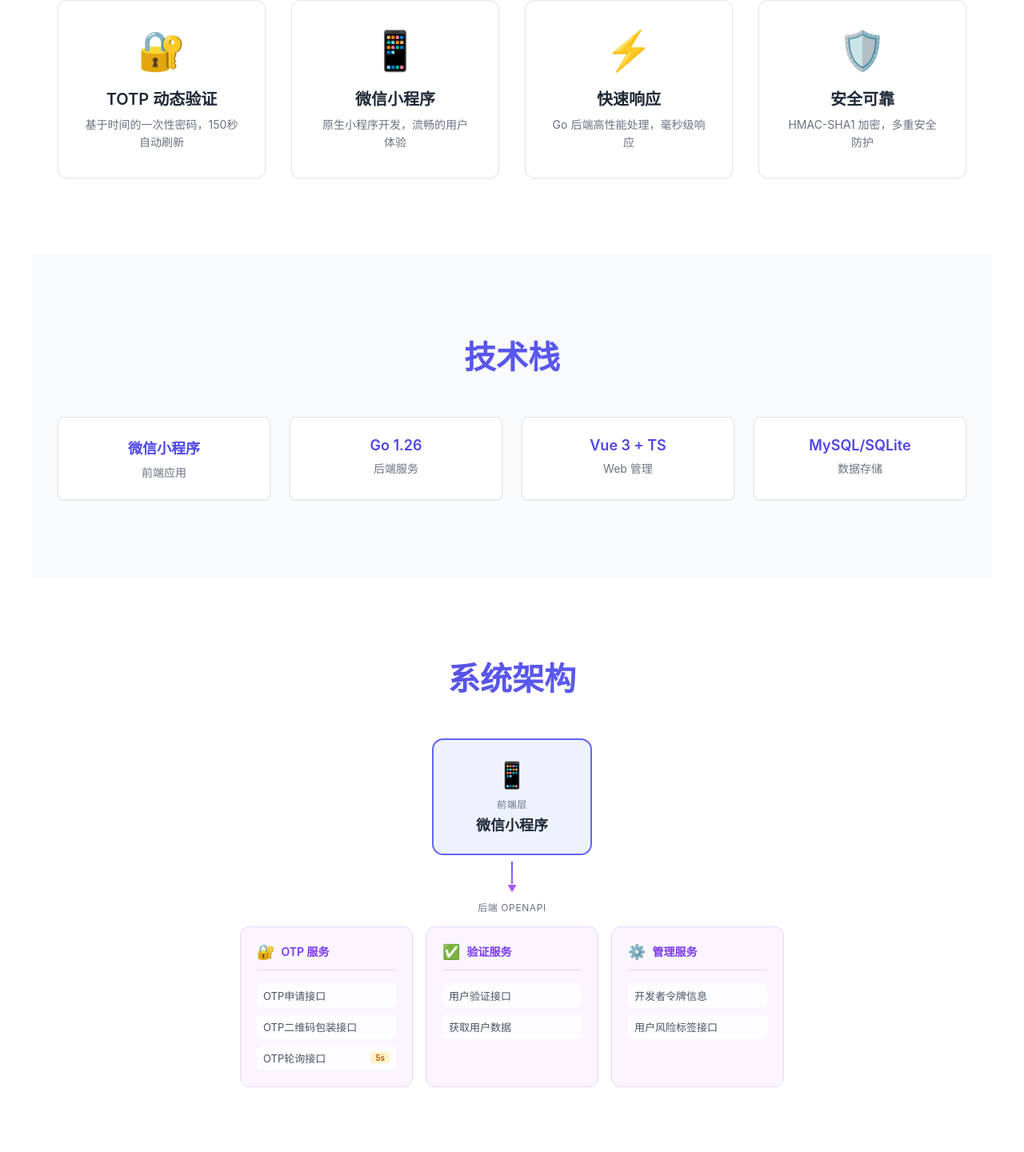
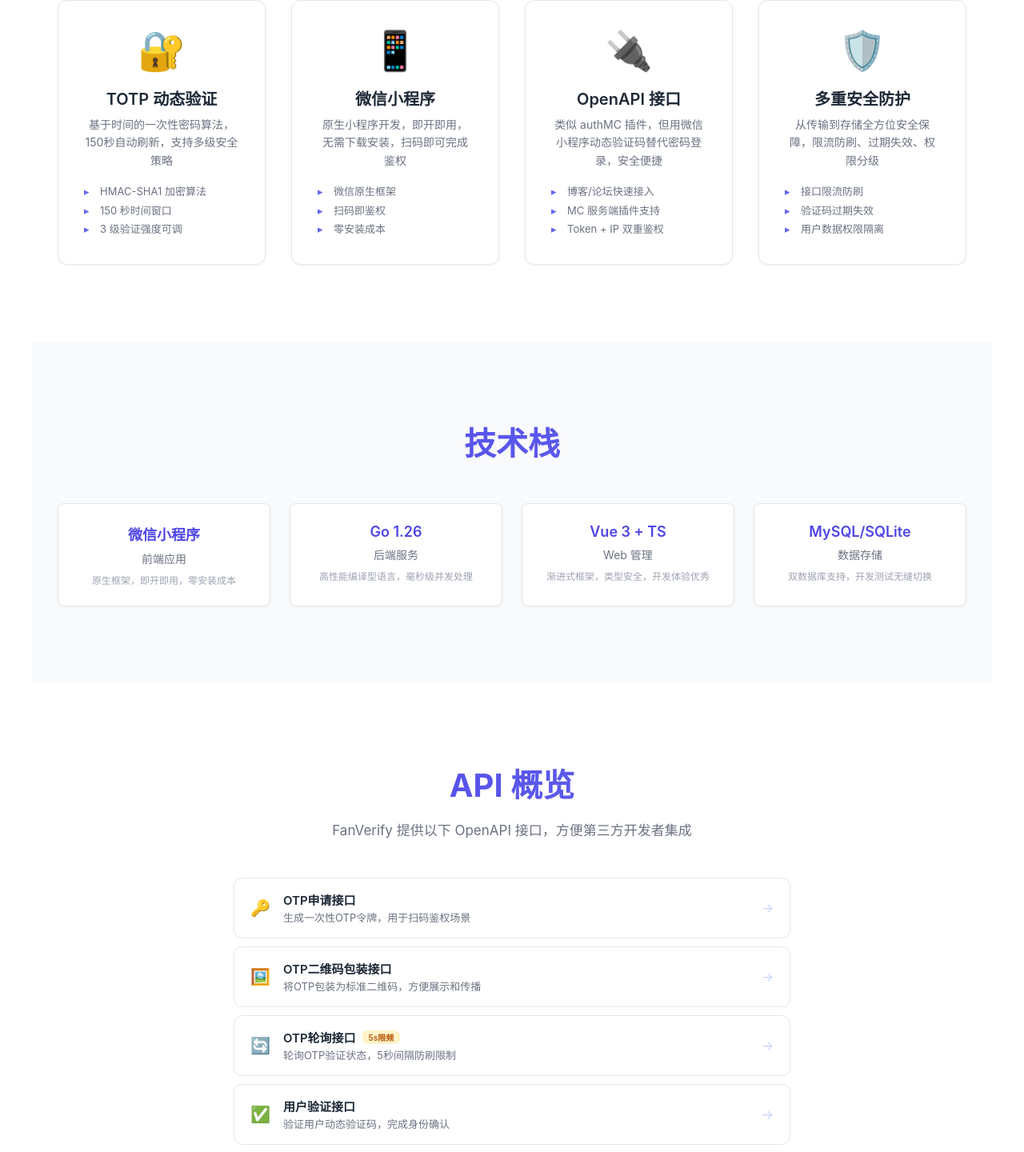
Before and after one commit to xiaofanforfabric/FanVerify, a Vue app in the folder web/: page / in a window 1280 px wide. Shown: the part 1060-2500 px from the top of the page at 80% size. Built offline with nearby package versions, Linux system fonts and the light colour scheme.

Commit message:
修改更详细的官网

```diff
--- a/web/index.html
+++ b/web/index.html
@@ -5,7 +5,7 @@
     <link rel="icon" type="image/png" href="/logo.png" />
     <meta name="viewport" content="width=device-width, initial-scale=1.0" />
     <title>FanVerify - 微信小程序2FA鉴权</title>
-    <meta name="description" content="基于微信小程序的双因素身份验证解决方案" />
+    <meta name="description" content="用微信小程序动态验证码替代密码登录。类似authMC插件，适用于个人博客、论坛、Minecraft服务器的2FA登录认证系统" />
   </head>
   <body>
     <div id="app"></div>
--- a/web/src/components/HelloWorld.vue
+++ b/web/src/components/HelloWorld.vue
@@ -35,30 +35,58 @@ const features = [
   {
     icon: '🔐',
     title: 'TOTP 动态验证',
-    desc: '基于时间的一次性密码，150秒自动刷新'
+    desc: '基于时间的一次性密码算法，150秒自动刷新，支持多级安全策略',
+    points: ['HMAC-SHA1 加密算法', '150 秒时间窗口', '3 级验证强度可调']
   },
   {
     icon: '📱',
     title: '微信小程序',
-    desc: '原生小程序开发，流畅的用户体验'
+    desc: '原生小程序开发，即开即用，无需下载安装，扫码即可完成鉴权',
+    points: ['微信原生框架', '扫码即鉴权', '零安装成本']
   },
   {
-    icon: '⚡',
-    title: '快速响应',
-    desc: 'Go 后端高性能处理，毫秒级响应'
+    icon: '🔌',
+    title: 'OpenAPI 接口',
+    desc: '类似 authMC 插件，但用微信小程序动态验证码替代密码登录，安全便捷',
+    points: ['博客/论坛快速接入', 'MC 服务端插件支持', 'Token + IP 双重鉴权']
   },
   {
     icon: '🛡️',
-    title: '安全可靠',
-    desc: 'HMAC-SHA1 加密，多重安全防护'
+    title: '多重安全防护',
+    desc: '从传输到存储全方位安全保障，限流防刷、过期失效、权限分级',
+    points: ['接口限流防刷', '验证码过期失效', '用户数据权限隔离']
   }
 ]
 
 const techStack = [
-  { name: '微信小程序', desc: '前端应用' },
-  { name: 'Go 1.26', desc: '后端服务' },
-  { name: 'Vue 3 + TS', desc: 'Web 管理' },
-  { name: 'MySQL/SQLite', desc: '数据存储' }
+  { name: '微信小程序', desc: '前端应用', detail: '原生框架，即开即用，零安装成本' },
+  { name: 'Go 1.26', desc: '后端服务', detail: '高性能编译型语言，毫秒级并发处理' },
+  { name: 'Vue 3 + TS', desc: 'Web 管理', detail: '渐进式框架，类型安全，开发体验优秀' },
+  { name: 'MySQL/SQLite', desc: '数据存储', detail: '双数据库支持，开发测试无缝切换' }
+]
+
+const apiDocs = [
+  { icon: '🔑', name: 'OTP申请接口', desc: '生成一次性OTP令牌，用于扫码鉴权场景', doc: 'https://doc.fanverify.cn/485863981e0.md' },
+  { icon: '🖼️', name: 'OTP二维码包装接口', desc: '将OTP包装为标准二维码，方便展示和传播', doc: 'https://doc.fanverify.cn/485907612e0.md' },
+  { icon: '🔄', name: 'OTP轮询接口', desc: '轮询OTP验证状态，5秒间隔防刷限制', doc: 'https://doc.fanverify.cn/485907646e0.md', tag: '5s限频' },
+  { icon: '✅', name: '用户验证接口', desc: '验证用户动态验证码，完成身份确认', doc: 'https://doc.fanverify.cn/486499010e0.md' },
+  { icon: '📋', name: '获取用户数据', desc: '获取已验证用户的信息，权限隔离防滥用', doc: 'https://doc.fanverify.cn/487111702e0.md' },
+  { icon: 'ℹ️', name: '开发者令牌信息', desc: '查询开发者自身令牌的统计和状态信息', doc: 'https://doc.fanverify.cn/487762584e0.md' },
+  { icon: '🏷️', name: '用户风险标签接口', desc: '给用户打风险标签，需要消耗有效验证次数', doc: 'https://doc.fanverify.cn/488453042e0.md' }
+]
+
+const useCases = [
+  { icon: '📝', title: '个人博客用户登录', desc: '替代传统密码登录，用户用微信小程序获取动态验证码即可登录你的博客' },
+  { icon: '💬', title: '论坛会员登录', desc: '论坛接入 FanVerify，会员凭微信 2FA 动态码登录，告别密码泄露风险' },
+  { icon: '⛏️', title: 'Minecraft 服务器登录', desc: '类似 authMC 插件，但用微信小程序动态验证码代替密码输入，防破解防盗号' },
+  { icon: '🔐', title: '任何网站/应用的登录认证', desc: '通用的 2FA 登录方案，只需对接 OpenAPI 即可用微信动态码替代密码' }
+]
+
+const flowSteps = [
+  { step: '1', title: '用户请求登录', desc: '用户在博客/论坛/MC 服务器发起登录请求' },
+  { step: '2', title: '生成 OTP 二维码', desc: '服务端调用 OpenAPI 生成一次性 OTP 令牌并展示二维码' },
+  { step: '3', title: '微信扫码获取验证码', desc: '用户打开微信小程序，扫码后获取 150 秒有效的动态验证码' },
+  { step: '4', title: '输入动态码完成登录', desc: '用户将验证码提交到网站/MC 服务器，完成身份验证并登录' }
 ]
 </script>
 
@@ -78,8 +106,8 @@ const techStack = [
           <h1 class="brand-name">FanVerify</h1>
         </div>
 
-        <p class="tagline">微信小程序2FA鉴权</p>
-        <p class="subtitle">基于微信小程序的双因素身份验证解决方案</p>
+        <p class="tagline">个人博客 · 论坛 · Minecraft 服务器</p>
+        <p class="subtitle">用微信小程序动态验证码替代密码登录——像 authMC 一样简单，比密码更安全</p>
 
         <!-- Demo Card -->
         <div class="demo-card">
@@ -133,6 +161,9 @@ const techStack = [
           <div class="feature-icon">{{ feature.icon }}</div>
           <h3 class="feature-title">{{ feature.title }}</h3>
           <p class="feature-desc">{{ feature.desc }}</p>
+          <ul class="feature-points">
+            <li v-for="point in feature.points" :key="point">{{ point }}</li>
+          </ul>
         </div>
       </div>
     </section>
@@ -145,6 +176,57 @@ const techStack = [
         <div v-for="tech in techStack" :key="tech.name" class="tech-item">
           <div class="tech-name">{{ tech.name }}</div>
           <div class="tech-desc">{{ tech.desc }}</div>
+          <div class="tech-detail">{{ tech.detail }}</div>
+        </div>
+      </div>
+    </section>
+
+    <!-- API Overview Section -->
+    <section class="api-overview">
+      <h2 class="section-title">API 概览</h2>
+      <p class="section-subtitle">FanVerify 提供以下 OpenAPI 接口，方便第三方开发者集成</p>
+
+      <div class="api-table">
+        <a v-for="api in apiDocs" :key="api.name" :href="api.doc" target="_blank" rel="noopener" class="api-row">
+          <span class="api-row-icon">{{ api.icon }}</span>
+          <div class="api-row-body">
+            <div class="api-row-header">
+              <span class="api-row-name">{{ api.name }}</span>
+              <span v-if="api.tag" class="api-row-tag">{{ api.tag }}</span>
+            </div>
+            <span class="api-row-desc">{{ api.desc }}</span>
+          </div>
+          <span class="api-row-arrow">→</span>
+        </a>
+      </div>
+    </section>
+
+    <!-- Flow Section -->
+    <section class="flow-section">
+      <h2 class="section-title">验证流程</h2>
+      <p class="section-subtitle">一次完整的双因素身份验证过程</p>
+
+      <div class="flow-steps">
+        <div v-for="(item, idx) in flowSteps" :key="item.step" class="flow-step">
+          <div class="flow-step-number">{{ item.step }}</div>
+          <div class="flow-step-body">
+            <h3 class="flow-step-title">{{ item.title }}</h3>
+            <p class="flow-step-desc">{{ item.desc }}</p>
+          </div>
+          <div v-if="idx < flowSteps.length - 1" class="flow-step-line"></div>
+        </div>
+      </div>
+    </section>
+
+    <!-- Use Cases Section -->
+    <section class="use-cases">
+      <h2 class="section-title">适用场景</h2>
+
+      <div class="cases-grid">
+        <div v-for="item in useCases" :key="item.title" class="case-card">
+          <div class="case-icon">{{ item.icon }}</div>
+          <h3 class="case-title">{{ item.title }}</h3>
+          <p class="case-desc">{{ item.desc }}</p>
         </div>
       </div>
     </section>
@@ -642,6 +724,240 @@ const techStack = [
   color: #6b7280;
 }
 
+.tech-detail {
+  font-size: 0.75rem;
+  color: #9ca3af;
+  margin-top: 0.5rem;
+}
+
+/* Feature Points */
+.feature-points {
+  list-style: none;
+  margin-top: 1rem;
+  padding: 0;
+  text-align: left;
+}
+
+.feature-points li {
+  position: relative;
+  padding-left: 1.25rem;
+  font-size: 0.8125rem;
+  color: #6b7280;
+  line-height: 1.8;
+}
+
+.feature-points li::before {
+  content: '▸';
+  position: absolute;
+  left: 0;
+  color: #6366f1;
+}
+
+/* Section Subtitle */
+.section-subtitle {
+  text-align: center;
+  font-size: 1.0625rem;
+  color: #6b7280;
+  margin-top: -2rem;
+  margin-bottom: 3rem;
+}
+
+/* API Overview */
+.api-overview {
+  padding: 6rem 2rem;
+  max-width: 760px;
+  margin: 0 auto;
+}
+
+.api-table {
+  display: flex;
+  flex-direction: column;
+  gap: 0.625rem;
+}
+
+.api-row {
+  display: flex;
+  align-items: center;
+  gap: 1rem;
+  padding: 1rem 1.25rem;
+  background: #ffffff;
+  border: 1px solid #e5e7eb;
+  border-radius: 10px;
+  text-decoration: none;
+  transition: all 0.2s ease;
+}
+
+.api-row:hover {
+  border-color: #c7d2fe;
+  box-shadow: 0 4px 12px rgba(79, 70, 229, 0.08);
+  transform: translateX(4px);
+}
+
+.api-row-icon {
+  font-size: 1.25rem;
+  flex-shrink: 0;
+}
+
+.api-row-body {
+  flex: 1;
+  min-width: 0;
+}
+
+.api-row-header {
+  display: flex;
+  align-items: center;
+  gap: 0.5rem;
+  margin-bottom: 0.125rem;
+}
+
+.api-row-name {
+  font-size: 0.9375rem;
+  font-weight: 600;
+  color: #1f2937;
+}
+
+.api-row-tag {
+  font-size: 0.625rem;
+  font-weight: 600;
+  padding: 0.0625rem 0.5rem;
+  border-radius: 6px;
+  background: #fef3c7;
+  color: #b45309;
+}
+
+.api-row-desc {
+  font-size: 0.8125rem;
+  color: #6b7280;
+  display: block;
+}
+
+.api-row-arrow {
+  font-size: 1rem;
+  color: #c7d2fe;
+  flex-shrink: 0;
+  transition: transform 0.2s;
+}
+
+.api-row:hover .api-row-arrow {
+  transform: translateX(3px);
+  color: #6366f1;
+}
+
+/* Flow Section */
+.flow-section {
+  padding: 6rem 2rem;
+  background: #f9fafb;
+}
+
+.flow-steps {
+  max-width: 600px;
+  margin: 0 auto;
+  display: flex;
+  flex-direction: column;
+  gap: 0;
+}
+
+.flow-step {
+  display: flex;
+  gap: 1.25rem;
+  position: relative;
+  padding-bottom: 2rem;
+}
+
+.flow-step:last-child {
+  padding-bottom: 0;
+}
+
+.flow-step-number {
+  width: 36px;
+  height: 36px;
+  border-radius: 50%;
+  background: linear-gradient(135deg, #4f46e5, #6366f1);
+  color: #fff;
+  font-size: 0.875rem;
+  font-weight: 700;
+  display: flex;
+  align-items: center;
+  justify-content: center;
+  flex-shrink: 0;
+  position: relative;
+  z-index: 1;
+}
+
+.flow-step-body {
+  flex: 1;
+  padding-top: 0.375rem;
+}
+
+.flow-step-title {
+  font-size: 1rem;
+  font-weight: 600;
+  color: #1f2937;
+  margin-bottom: 0.25rem;
+}
+
+.flow-step-desc {
+  font-size: 0.8125rem;
+  color: #6b7280;
+  line-height: 1.5;
+}
+
+.flow-step-line {
+  position: absolute;
+  left: 17px;
+  top: 36px;
+  bottom: 0;
+  width: 2px;
+  background: linear-gradient(to bottom, #c7d2fe, #e5e7eb);
+}
+
+/* Use Cases */
+.use-cases {
+  padding: 6rem 2rem;
+  max-width: 1200px;
+  margin: 0 auto;
+}
+
+.cases-grid {
+  display: grid;
+  grid-template-columns: repeat(auto-fit, minmax(240px, 1fr));
+  gap: 1.5rem;
+}
+
+.case-card {
+  background: #ffffff;
+  border: 1px solid #e5e7eb;
+  border-radius: 12px;
+  padding: 2rem;
+  text-align: center;
+  transition: all 0.3s ease;
+  box-shadow: 0 1px 3px rgba(0, 0, 0, 0.06);
+}
+
+.case-card:hover {
+  transform: translateY(-4px);
+  border-color: #c7d2fe;
+  box-shadow: 0 8px 24px rgba(79, 70, 229, 0.1);
+}
+
+.case-icon {
+  font-size: 2.5rem;
+  margin-bottom: 1rem;
+}
+
+.case-title {
+  font-size: 1.125rem;
+  font-weight: 600;
+  color: #1f2937;
+  margin-bottom: 0.5rem;
+}
+
+.case-desc {
+  font-size: 0.875rem;
+  color: #6b7280;
+  line-height: 1.6;
+}
+
 /* Architecture */
 .architecture {
   padding: 6rem 2rem;
@@ -949,6 +1265,15 @@ const techStack = [
     grid-template-columns: 1fr;
   }
 
+  .cases-grid {
+    grid-template-columns: 1fr;
+  }
+
+  .section-subtitle {
+    font-size: 0.9375rem;
+    padding: 0 1rem;
+  }
+
   .footer-content {
     grid-template-columns: 1fr;
     gap: 2rem;
```
